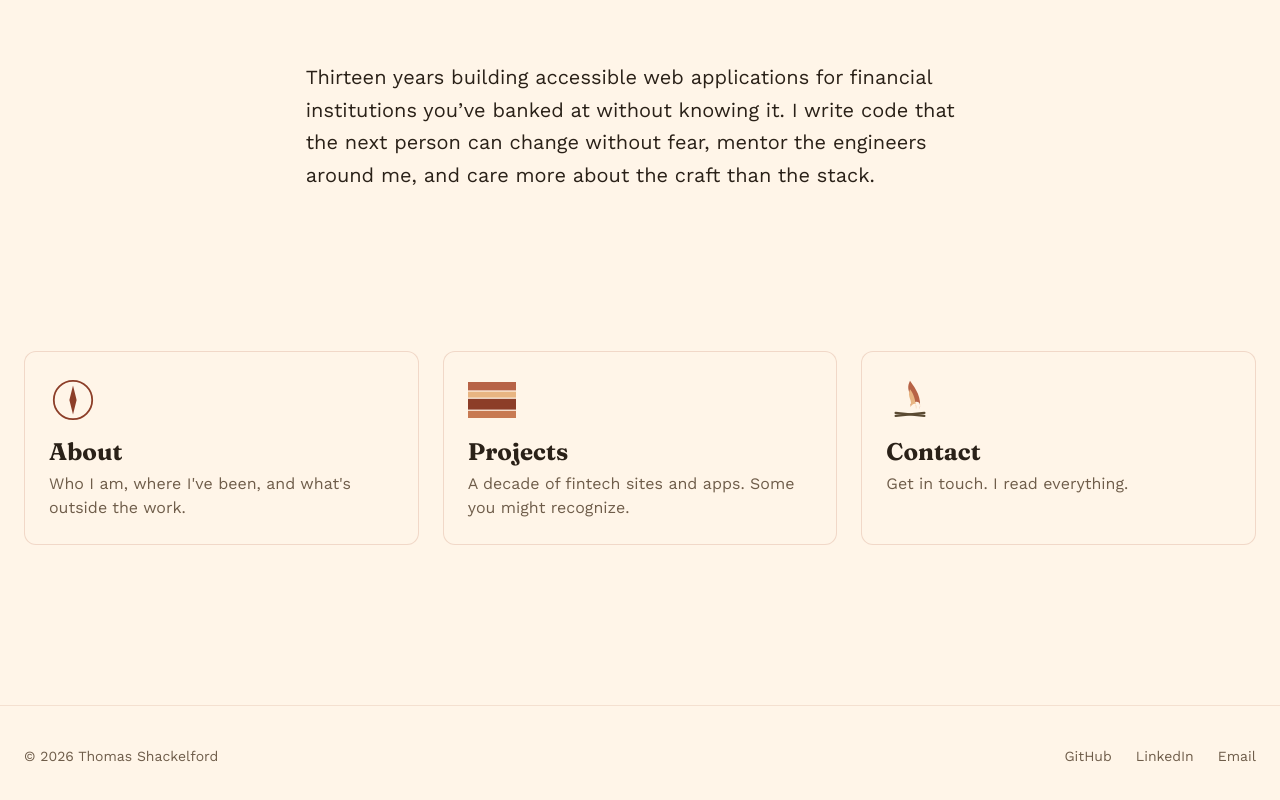
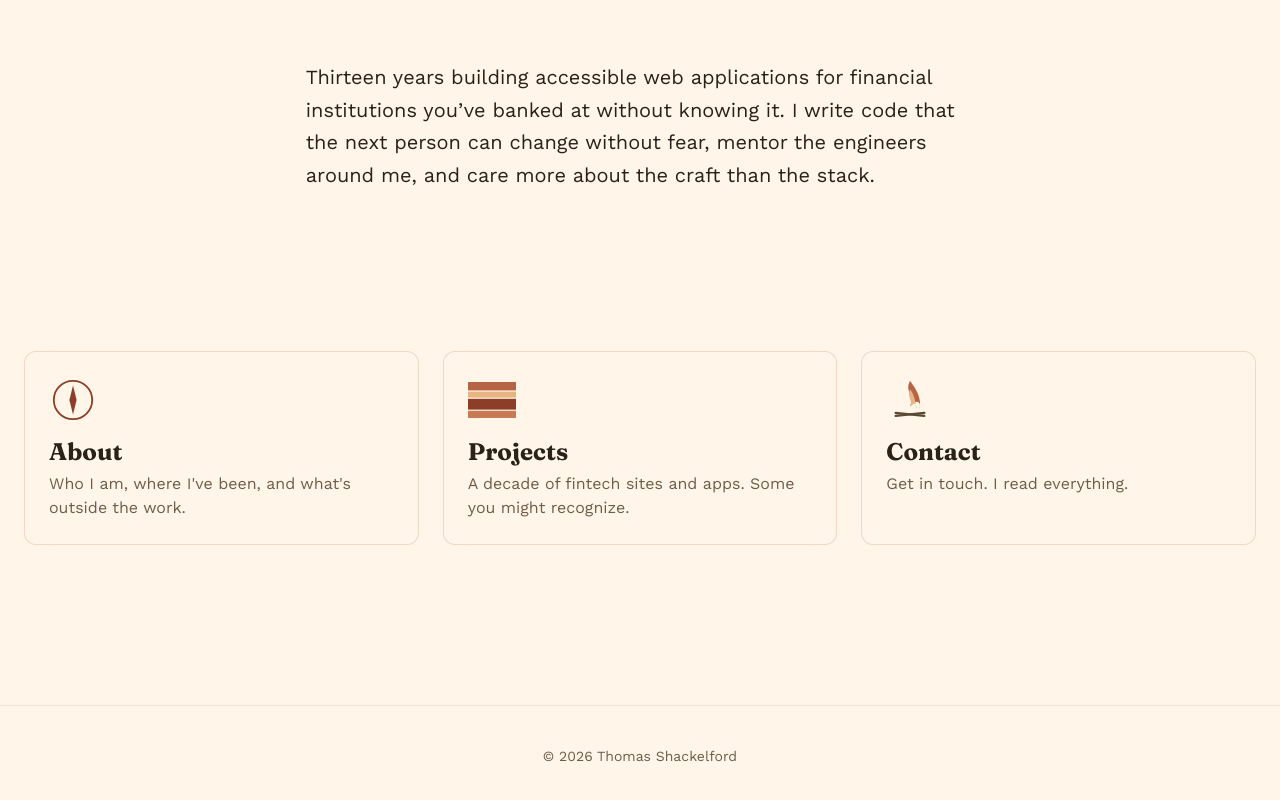
Before and after one commit to tshackelford/portfolio, a Next.js app: page / in a window 1280 px wide. Shown: the part 792-1592 px from the top of the page. Built offline with nearby package versions, Linux system fonts and the light colour scheme; no server answers.

Commit message:
Centered footer, drop social row

```diff
--- a/components/shell/Footer.tsx
+++ b/components/shell/Footer.tsx
@@ -3,39 +3,9 @@ import { siteMeta } from "@/content/meta";
 export function Footer() {
   const year = new Date().getFullYear();
   return (
-    <footer className="mt-24 border-t border-mesa/15">
-      <div className="mx-auto max-w-[1280px] px-6 py-10 flex flex-col md:flex-row gap-4 md:items-center md:justify-between text-sm text-dust">
+    <footer className="mt-24 border-t border-canyon/10">
+      <div className="mx-auto max-w-[1280px] px-6 py-10 text-center text-sm text-dust">
         <p>© {year} {siteMeta.name}</p>
-        <ul className="flex gap-6">
-          <li>
-            <a
-              href="https://github.com/thomasshackelford"
-              className="hover:text-canyon transition-colors"
-              rel="noopener noreferrer"
-              target="_blank"
-            >
-              GitHub
-            </a>
-          </li>
-          <li>
-            <a
-              href="https://www.linkedin.com/in/thomas-shackelford"
-              className="hover:text-canyon transition-colors"
-              rel="noopener noreferrer"
-              target="_blank"
-            >
-              LinkedIn
-            </a>
-          </li>
-          <li>
-            <a
-              href="mailto:thomas.shackelford1@gmail.com"
-              className="hover:text-canyon transition-colors"
-            >
-              Email
-            </a>
-          </li>
-        </ul>
       </div>
     </footer>
   );
```
